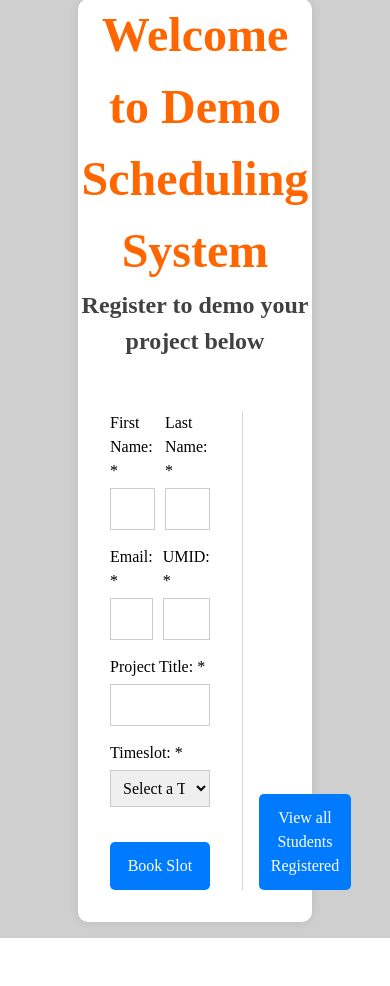
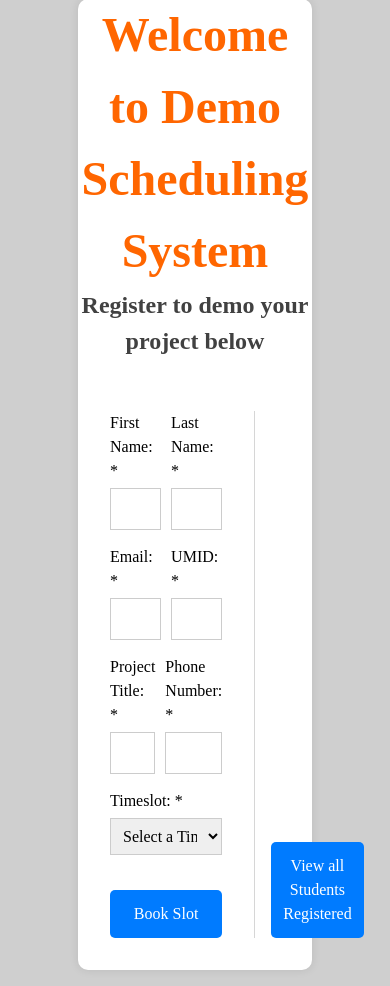
Before and after one commit to bretterer/cis-525-demo-schedule, a PHP site: page / in a window 390 px wide. Shown: the part 17-1003 px from the top of the page. Before the commit the page ends 955 px from the top, so only its background shows below. Run offline with PHP 8.4, Linux system fonts and the light colour scheme; tables that the repository leaves empty or names only in its code hold one stand-in row (values such as "Sample post").

Commit message:
Adds Phone Number

```diff
--- a/public/bookings.php
+++ b/public/bookings.php
@@ -10,6 +10,7 @@ $sql = "SELECT
             b.last_name,
             b.email,
             b.umid,
+            b.phone_number,
             b.project_title,
             a.start_time,
             a.end_time
@@ -62,6 +63,7 @@ $stmt->close();
                             <th>Email</th>
                             <th>UMID</th>
                             <th>Project Title</th>
+                            <th>Phone Number</th>
                             <th>Timeslot</th>
                         </tr>
                     </thead>
@@ -74,6 +76,7 @@ $stmt->close();
                                     <td><?php echo $booking['email']; ?></td>
                                     <td><?php echo $booking['umid']; ?></td>
                                     <td><?php echo $booking['project_title']; ?></td>
+                                    <td><?php echo $booking['phone_number']; ?></td>
                                     <td><?php echo Carbon::parse($booking['start_time'])->format('F j, Y g:i A'); ?> ( <?php echo Carbon::parse($booking['start_time'])->diffInMinutes(Carbon::parse($booking['end_time'])); ?> minutes )</td>
                                 </tr>
                             <?php endforeach; ?>
--- a/public/index.php
+++ b/public/index.php
@@ -109,12 +109,19 @@ $stmt->close();
                                 </div>
                             </div>
 
-                            <div class="form-row full-width">
+                            <div class="form-row">
                                 <div>
                                     <label for="project">Project Title: *</label>
                                     <input type="text" id="project" name="project" <?php if (isset($_SESSION['old_data'])) echo 'value="' . $_SESSION['old_data']['project_title'] . '"'; ?>>
                                     <?php if (isset($_SESSION['errors']) && isset($_SESSION['errors']['project'])) : ?>
                                         <div class="input-error"><?php echo $_SESSION['errors']['project']; ?></div>
+                                    <?php endif; ?>
+                                </div>
+                                <div>
+                                    <label for="phoneNumber">Phone Number: *</label>
+                                    <input type="text" id="phoneNumber" name="phoneNumber" <?php if (isset($_SESSION['old_data'])) echo 'value="' . $_SESSION['old_data']['phone_number'] . '"'; ?>>
+                                    <?php if (isset($_SESSION['errors']) && isset($_SESSION['errors']['phoneNumber'])) : ?>
+                                        <div class="input-error"><?php echo $_SESSION['errors']['phoneNumber']; ?></div>
                                     <?php endif; ?>
                                 </div>
                             </div>
```
Also changed, not shown: public/book_seat.php (+14 -2 lines), migrations/20241109_133600_add_phone_number_to_booking.php (added), 1 other file.
